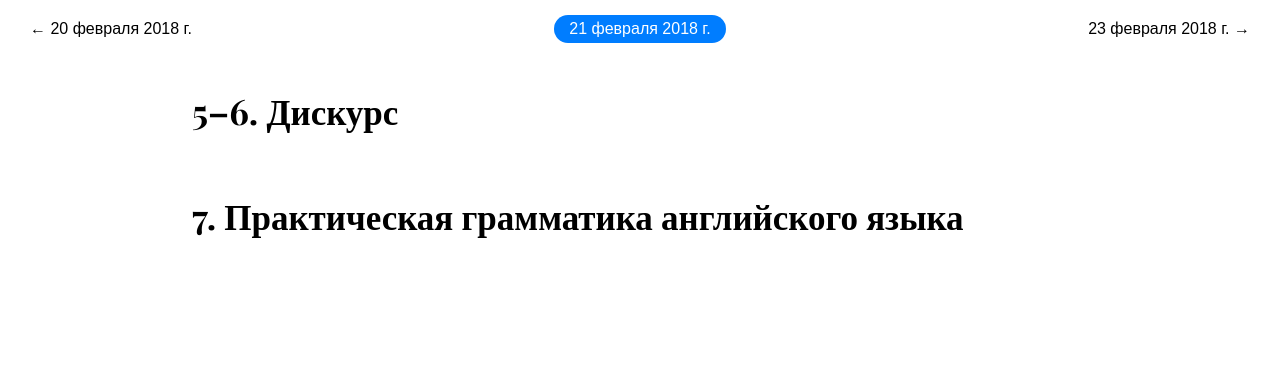
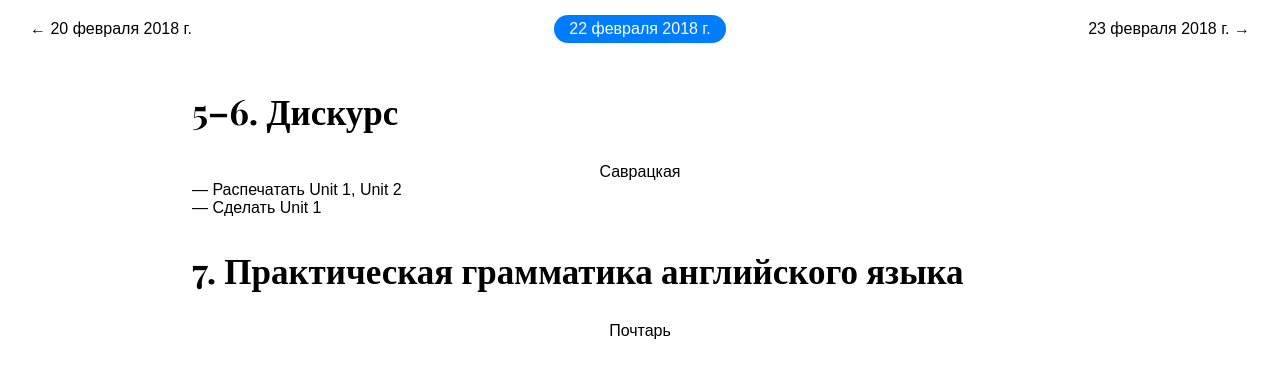
Before and after one commit to g0ddest/english, a React (Create React App) app: page / in a window 1280 px wide. Shown: the top 378 px of the page. Built offline with nearby package versions, Linux system fonts and the light colour scheme.

Commit message:
add persons and tasks

```diff
--- a/public/sch.json
+++ b/public/sch.json
@@ -16,7 +16,7 @@
     ]
   },
   {
-    "date": "2018-02-21",
+    "date": "2018-02-22",
     "lessons":[
       {
         "name": "Дискурс",
--- a/src/App.css
+++ b/src/App.css
@@ -1,10 +1,11 @@
 html{
     min-width: 325px;
     overflow-x: scroll;
+    font-family: 'Open Sans';
 }
 
 header{
     width: 100%;
-    padding: 15px 0px;
+    padding: 15px 0;
     text-align:center;
 }
--- a/src/DateHandler.js
+++ b/src/DateHandler.js
@@ -8,7 +8,6 @@ class DateHandler extends Component{
     };
 
     decorate(date){
-            console.log(date);
             return new Date(Date.parse(date)).toLocaleDateString('ru-RU', {
                 day : 'numeric',
                 month: 'long',
@@ -18,7 +17,9 @@ class DateHandler extends Component{
 
     render() {
         if(!this.props.date)
-            return null;
+            return (
+                <div className={this.props.position}> </div>
+            );
         if(this.props.now)
             return (
                 <div className="now">{this.decorate(this.props.date)}</div>
--- a/src/Lecture.js
+++ b/src/Lecture.js
@@ -1,5 +1,7 @@
 import React, { Component } from 'react';
 import './Lecture.css';
+import Tasks from "./Tasks";
+import Person from "./Person";
 
 class Lecture extends Component{
 
@@ -14,8 +16,10 @@ class Lecture extends Component{
     render(){
         let data = this.props.data;
         return (
-            <div class="Lecture">
+            <div className="Lecture">
                 <h2><span>{this.lecture_num()}</span>{data.name}</h2>
+                <Person data={data.teacher}/>
+                <Tasks data={data.task}/>
             </div>
         );
     }
--- a/src/Lectures.js
+++ b/src/Lectures.js
@@ -4,15 +4,15 @@ import Lecture from "./Lecture";
 class Lectures extends Component{
 
     render(){
-        let lectures = this.props.data.map((item, index) => {
-            return (
-                <Lecture data={item}/>
-            )
-        });
-
         return (
-            <div class="Lectures-Wrap">
-                {lectures}
+            <div className="Lectures-Wrap">
+                {
+                    this.props.data.map((item, index) => {
+                        return (
+                            <Lecture key={item.name} data={item}/>
+                        )
+                    })
+                }
             </div>
         )
     }
--- /dev/null
+++ b/src/Person.js
@@ -0,0 +1,11 @@
+import React, { Component } from 'react';
+
+class Person extends Component{
+    render(){
+        return (
+            <div>{this.props.data.last_name}</div>
+        )
+    }
+}
+
+export default Person;
--- /dev/null
+++ b/src/Task.js
@@ -0,0 +1,11 @@
+import React, { Component } from 'react';
+
+class Task extends Component{
+    render() {
+        return (
+            <div>— {this.props.data.text}</div>
+        );
+    }
+}
+
+export default Task;
--- /dev/null
+++ b/src/Tasks.css
@@ -0,0 +1,3 @@
+.Tasks-Wrap {
+    text-align: left;
+}
--- /dev/null
+++ b/src/Tasks.js
@@ -0,0 +1,21 @@
+import React, { Component } from 'react';
+import Task from "./Task";
+import "./Tasks.css"
+
+class Tasks extends Component{
+
+    render(){
+        return (
+            <div className="Tasks-Wrap">
+                {this.props.data.map((item, index) => {
+                    return (
+                        <Task key={item.text} data={item} />
+                    )
+                })}
+            </div>
+        )
+    }
+
+}
+
+export default Tasks;
```
